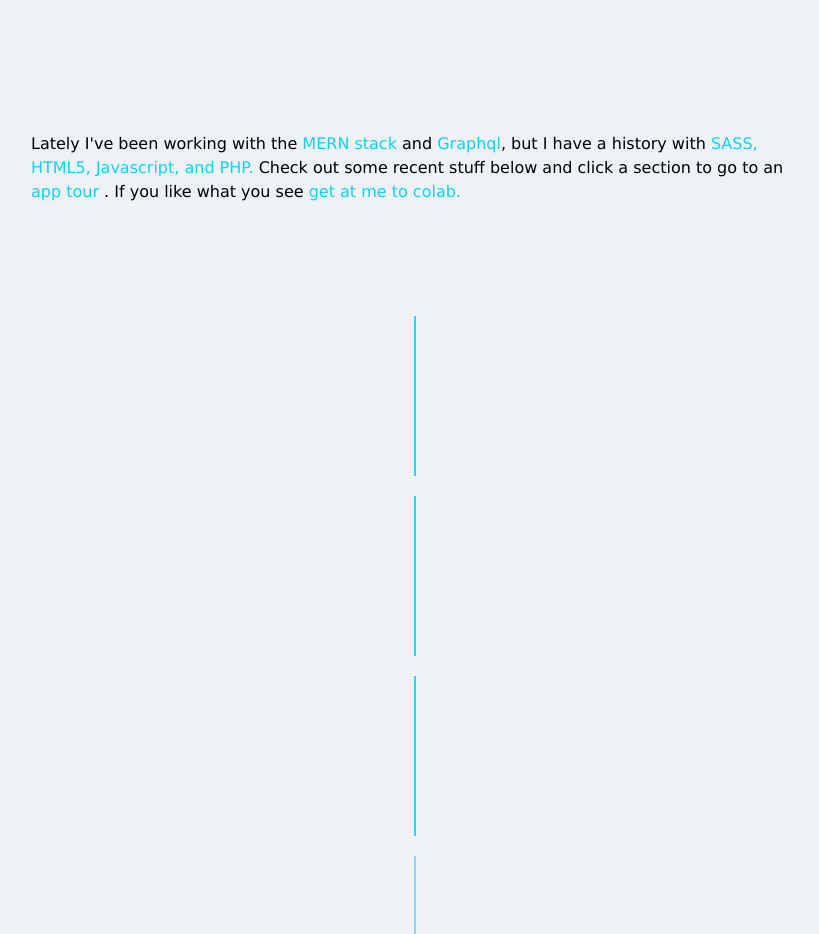
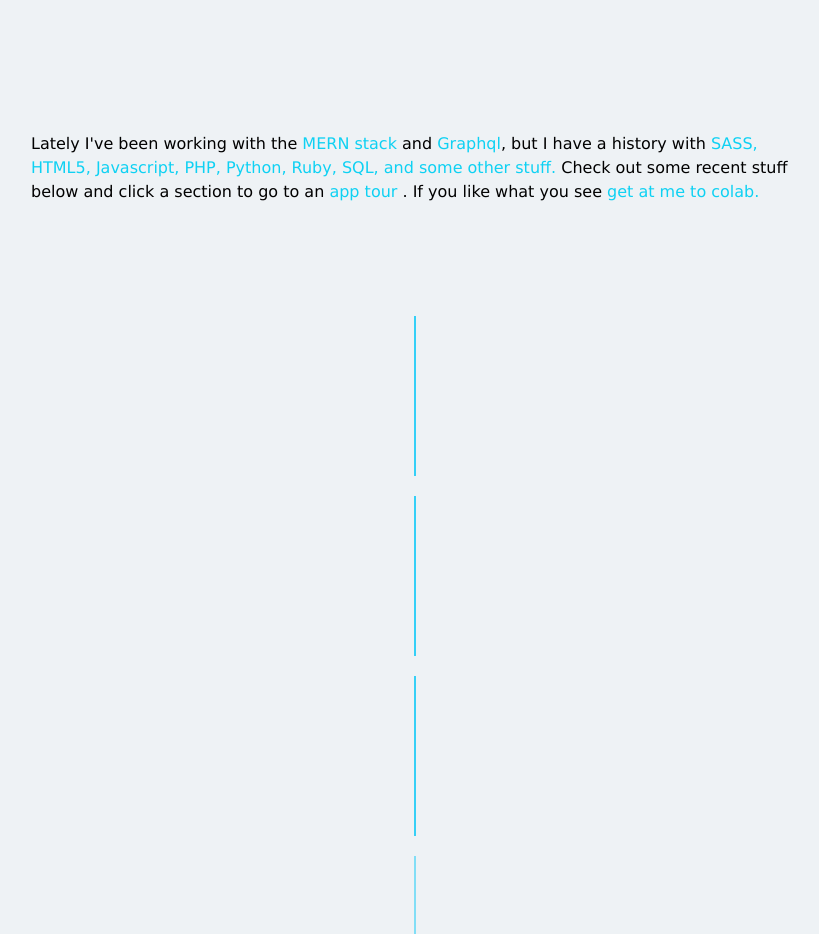
Before and after one commit to underwoodno5/portfolio2018, a website: page dist/index.html in a window 1280 px wide. Shown: the part 780-1714 px from the top of the page, without its empty margins (225-1044 px from the left). Drawn offline with Linux system fonts and the light colour scheme; a web font is replaced by a local one.

```diff
--- a/dist/index.html
+++ b/dist/index.html
@@ -195,7 +195,7 @@
           <span class="text-secondary"> MERN stack</span> and
           <span class="text-secondary">Graphql</span>, but I have a history with
           <span class="text-secondary">
-            SASS, HTML5, Javascript, and PHP.
+            SASS, HTML5, Javascript, PHP, Python, Ruby, SQL, and some other stuff.
           </span>
           Check out some recent stuff below and click a section to go to an<span
             class="text-secondary"
```
Also changed, not shown: dist/somewords.html (+1 -1 lines), 1 other file.
